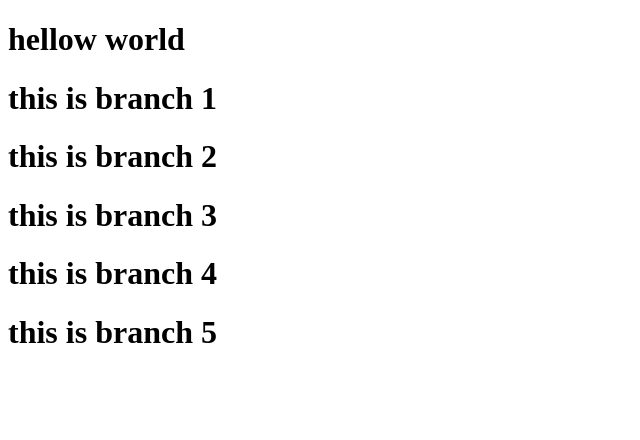
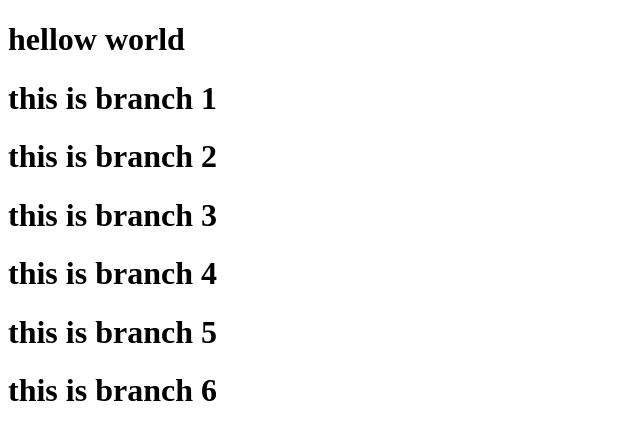
Before and after one commit to sajibhn/b2b, a plain HTML site: page index.html in a window 1280 px wide. Shown: the whole page, without its empty margins (0-640 px from the left). Drawn offline with Linux system fonts and the light colour scheme.

Commit message:
committed branch_6

```diff
--- a/index.html
+++ b/index.html
@@ -15,6 +15,7 @@
     <h1>this is branch 3</h1>
     <h1>this is branch 4</h1>
     <h1>this is branch 5</h1>
+    <h1>this is branch 6</h1>
 </body>
 
 </html>
```
